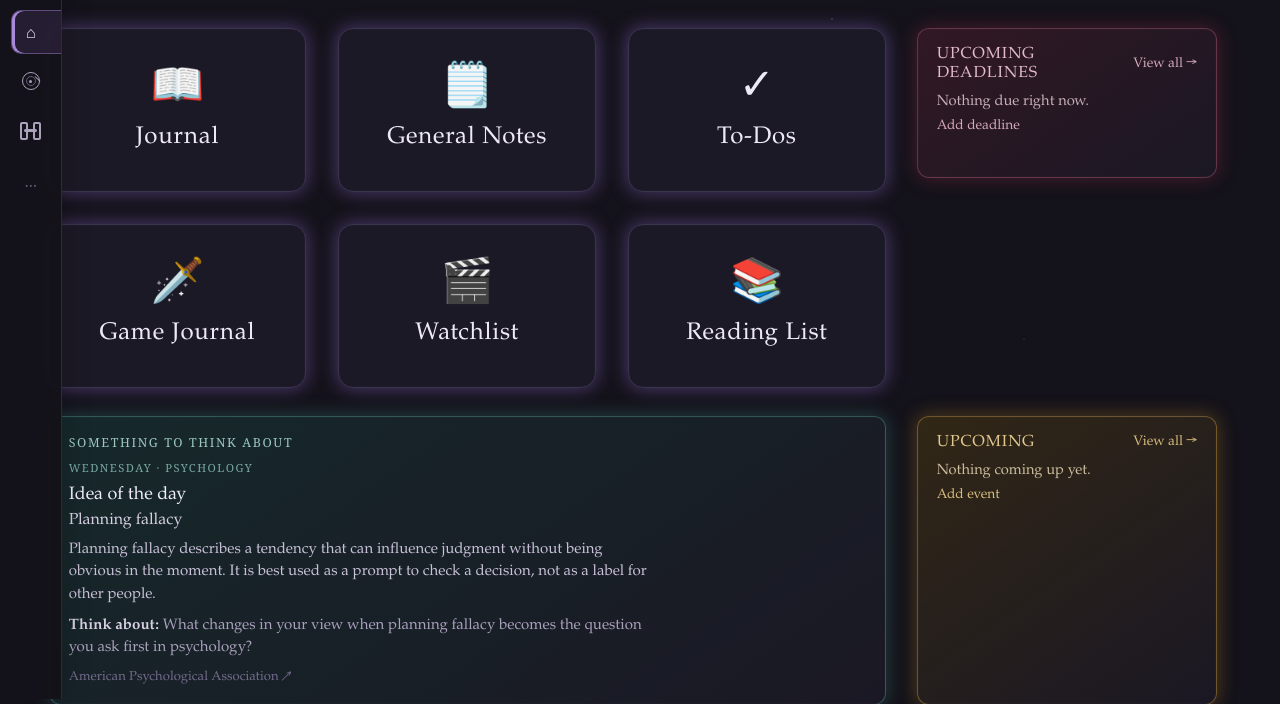
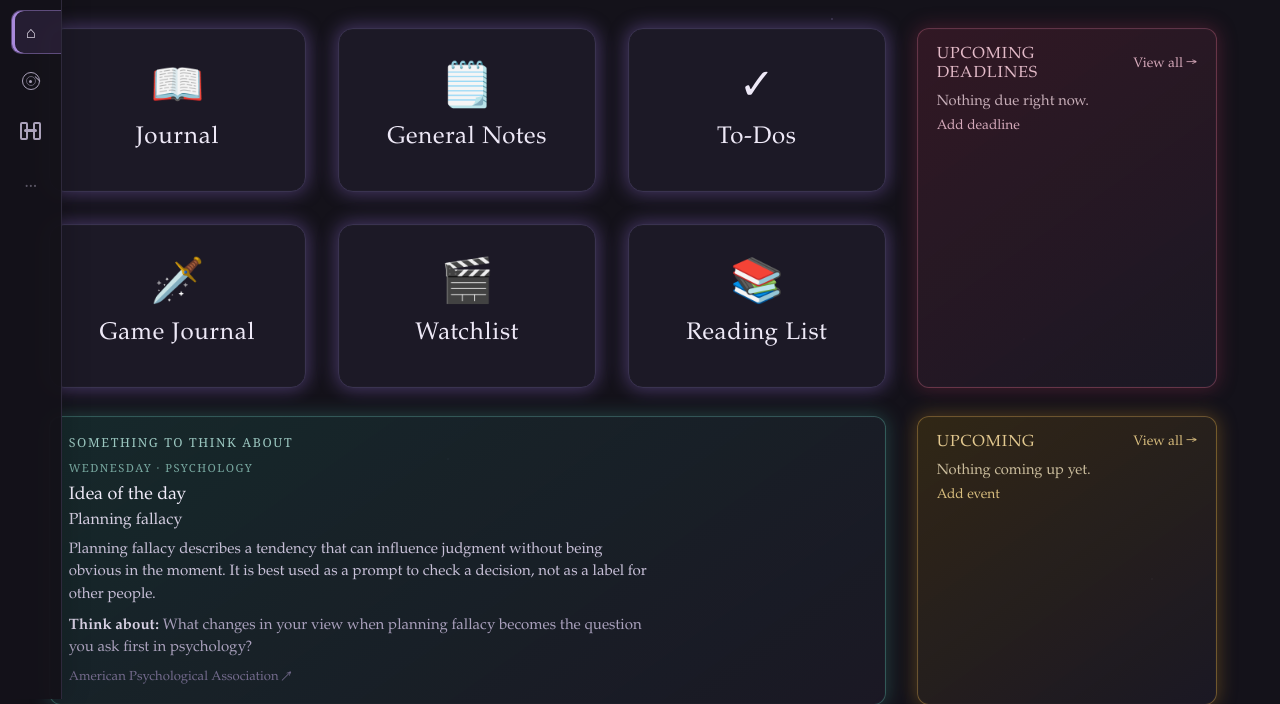
Before and after one commit to Zullo1453/joshs-corner, a Flask app: page / in a window 1280 px wide. Shown: the part 101-805 px from the top of the page. Run offline with Flask 3, Linux system fonts and the light colour scheme; data that the repository does not hold is empty; some libraries are stand-ins or nearby versions.

Commit message:
Fill Hub deadline utility column

```diff
--- a/app/static/css/home.css
+++ b/app/static/css/home.css
@@ -236,6 +236,7 @@
   min-width: 0;
   display: grid;
   align-content: start;
+  grid-template-rows: minmax(0, 1fr);
   gap: var(--hub-section-gap);
 }
 
```
Also changed, not shown: tests/test_home.py (+1 -0 lines).
